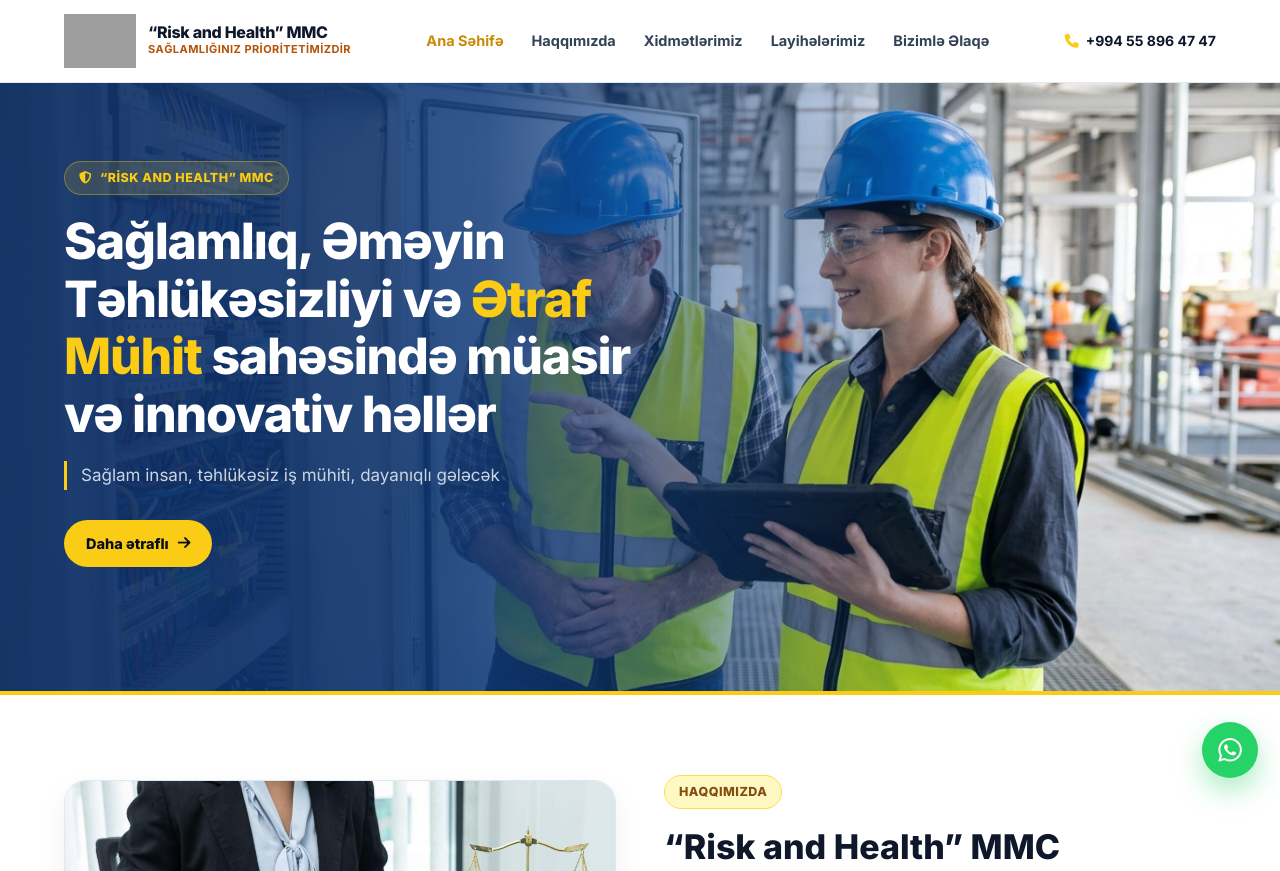
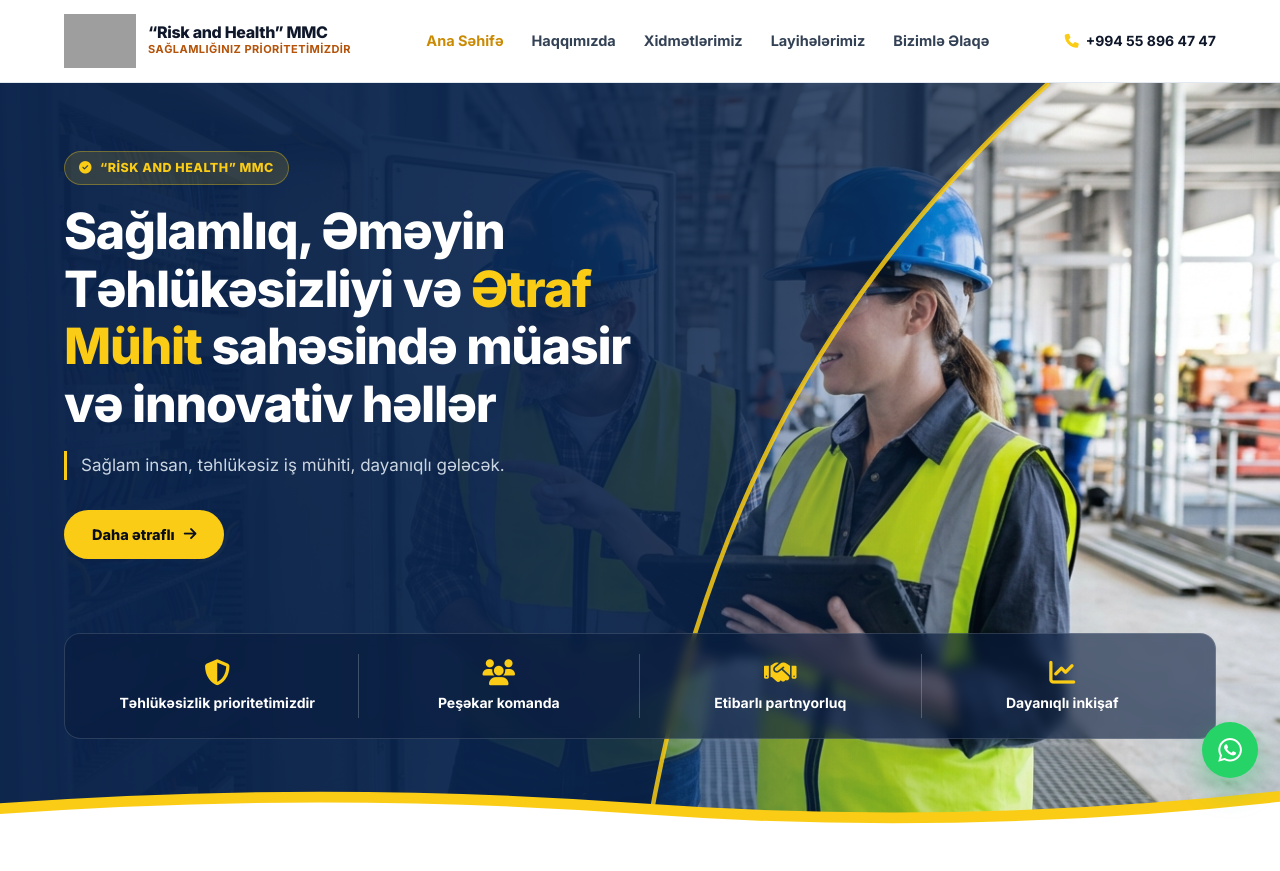
Before and after one commit to RamilMemmedli270/RiskAndHealth, a plain HTML site: page index.html in a window 1280 px wide. Shown: the top 871 px of the page. Drawn offline with Linux system fonts and the light colour scheme; grey boxes are pictures that could not be loaded.

Commit message:
Match hero layout to mockup with curved sweep, 4 pillars strip, and yellow wave

```diff
--- a/css/style.css
+++ b/css/style.css
@@ -224,13 +224,83 @@ body {
 /* Hero */
 .hero-section {
   background:
-    linear-gradient(90deg, rgba(13, 45, 98, 0.94) 0%, rgba(16, 58, 122, 0.84) 38%, rgba(22, 74, 150, 0.35) 62%, rgba(22, 74, 150, 0.0) 82%),
+    linear-gradient(90deg, rgba(13, 45, 98, 0.90) 0%, rgba(16, 58, 122, 0.72) 42%, rgba(22, 74, 150, 0.22) 68%, rgba(22, 74, 150, 0.0) 85%),
     url('../assets/images/hero-hse.jpg') right center / cover no-repeat;
   color: #FFFFFF;
-  padding: 78px 0 88px;
+  padding: 68px 0 88px;
   position: relative;
   overflow: hidden;
-  border-bottom: 4px solid var(--accent);
+}
+
+.hero-mockup {
+  border-bottom: none;
+}
+
+.hero-curve-overlay {
+  position: absolute;
+  inset: 0;
+  width: 100%;
+  height: 100%;
+  pointer-events: none;
+  z-index: 1;
+}
+
+.hero-inner-wrap {
+  position: relative;
+  z-index: 2;
+}
+
+.btn-pill {
+  border-radius: 999px !important;
+  padding: 13px 28px !important;
+}
+
+.hero-pillars {
+  display: grid;
+  grid-template-columns: repeat(4, minmax(0, 1fr));
+  margin-top: 38px;
+  padding: 20px 12px;
+  background: rgba(9, 28, 62, 0.62);
+  backdrop-filter: blur(6px);
+  border: 1px solid rgba(255, 255, 255, 0.14);
+  border-radius: 16px;
+}
+
+.hero-pillar-item {
+  display: flex;
+  flex-direction: column;
+  align-items: center;
+  text-align: center;
+  gap: 8px;
+  padding: 6px 14px;
+  border-right: 1px solid rgba(255, 255, 255, 0.22);
+}
+
+.hero-pillar-item:last-child {
+  border-right: none;
+}
+
+.hero-pillar-item i {
+  font-size: 26px;
+  color: var(--accent);
+}
+
+.hero-pillar-item span {
+  font-size: 14px;
+  font-weight: 700;
+  color: #FFFFFF;
+  line-height: 1.3;
+}
+
+.hero-bottom-wave {
+  position: absolute;
+  left: 0;
+  right: 0;
+  bottom: -1px;
+  width: 100%;
+  height: 54px;
+  pointer-events: none;
+  z-index: 2;
 }
 
 .hero-grid {
@@ -1249,7 +1319,23 @@ textarea.form-control {
     max-width: 100%;
   }
   .hero-section {
-    padding: 34px 0 42px;
+    padding: 34px 0 64px;
+  }
+  .hero-curve-overlay {
+    display: none;
+  }
+  .hero-pillars {
+    grid-template-columns: repeat(2, minmax(0, 1fr));
+    gap: 12px;
+    margin-top: 24px;
+    padding: 16px 10px;
+  }
+  .hero-pillar-item {
+    border-right: none;
+    padding: 6px 8px;
+  }
+  .hero-bottom-wave {
+    height: 36px;
   }
   .hero-grid {
     gap: 24px;
--- a/index.html
+++ b/index.html
@@ -9,7 +9,7 @@
   <link rel="preconnect" href="https://fonts.gstatic.com" crossorigin>
   <link href="https://fonts.googleapis.com/css2?family=Inter:wght@400;500;600;700;800;900&display=swap" rel="stylesheet">
   <link rel="stylesheet" href="https://cdnjs.cloudflare.com/ajax/libs/font-awesome/6.5.1/css/all.min.css">
-  <link rel="stylesheet" href="css/style.css?v=11">
+  <link rel="stylesheet" href="css/style.css?v=12">
 </head>
 <body>
 
@@ -46,21 +46,26 @@
   </header>
 
   <!-- 1. HERO -->
-  <section class="hero-section">
-    <div class="container">
+  <section class="hero-section hero-mockup">
+    <svg class="hero-curve-overlay" viewBox="0 0 1440 700" preserveAspectRatio="none" aria-hidden="true">
+      <path d="M0,0 L1180,0 C930,190 790,410 730,700 L0,700 Z" fill="rgba(9, 31, 66, 0.72)"></path>
+      <path d="M1180,0 C930,190 790,410 730,700" fill="none" stroke="#FACC15" stroke-width="5" stroke-opacity="0.85"></path>
+    </svg>
+
+    <div class="container hero-inner-wrap">
       <div class="hero-grid">
         <div>
           <span class="eyebrow">
-            <i class="fa-solid fa-shield-halved"></i> “Risk and Health” MMC
+            <i class="fa-solid fa-circle-check"></i> “RİSK AND HEALTH” MMC
           </span>
           <h1 class="hero-title">
             Sağlamlıq, Əməyin Təhlükəsizliyi və <span>Ətraf Mühit</span> sahəsində müasir və innovativ həllər
           </h1>
           <p class="hero-sub">
-            Sağlam insan, təhlükəsiz iş mühiti, dayanıqlı gələcək
+            Sağlam insan, təhlükəsiz iş mühiti, dayanıqlı gələcək.
           </p>
           <div class="hero-actions">
-            <a href="services.html" class="btn-primary">
+            <a href="services.html" class="btn-primary btn-pill">
               Daha ətraflı <i class="fa-solid fa-arrow-right"></i>
             </a>
           </div>
@@ -68,7 +73,31 @@
 
         <div class="hero-media" aria-hidden="true"></div>
       </div>
+
+      <div class="hero-pillars">
+        <div class="hero-pillar-item">
+          <i class="fa-solid fa-shield-halved"></i>
+          <span>Təhlükəsizlik prioritetimizdir</span>
+        </div>
+        <div class="hero-pillar-item">
+          <i class="fa-solid fa-users"></i>
+          <span>Peşəkar komanda</span>
+        </div>
+        <div class="hero-pillar-item">
+          <i class="fa-solid fa-handshake"></i>
+          <span>Etibarlı partnyorluq</span>
+        </div>
+        <div class="hero-pillar-item">
+          <i class="fa-solid fa-chart-line"></i>
+          <span>Dayanıqlı inkişaf</span>
+        </div>
+      </div>
     </div>
+
+    <svg class="hero-bottom-wave" viewBox="0 0 1440 70" preserveAspectRatio="none" aria-hidden="true">
+      <path d="M0,38 Q360,8 720,38 T1440,22 L1440,70 L0,70 Z" fill="#FACC15"></path>
+      <path d="M0,52 Q360,22 720,52 T1440,36 L1440,70 L0,70 Z" fill="#FFFFFF"></path>
+    </svg>
   </section>
 
   <!-- 2. HAQQIMIZDA -->
```
